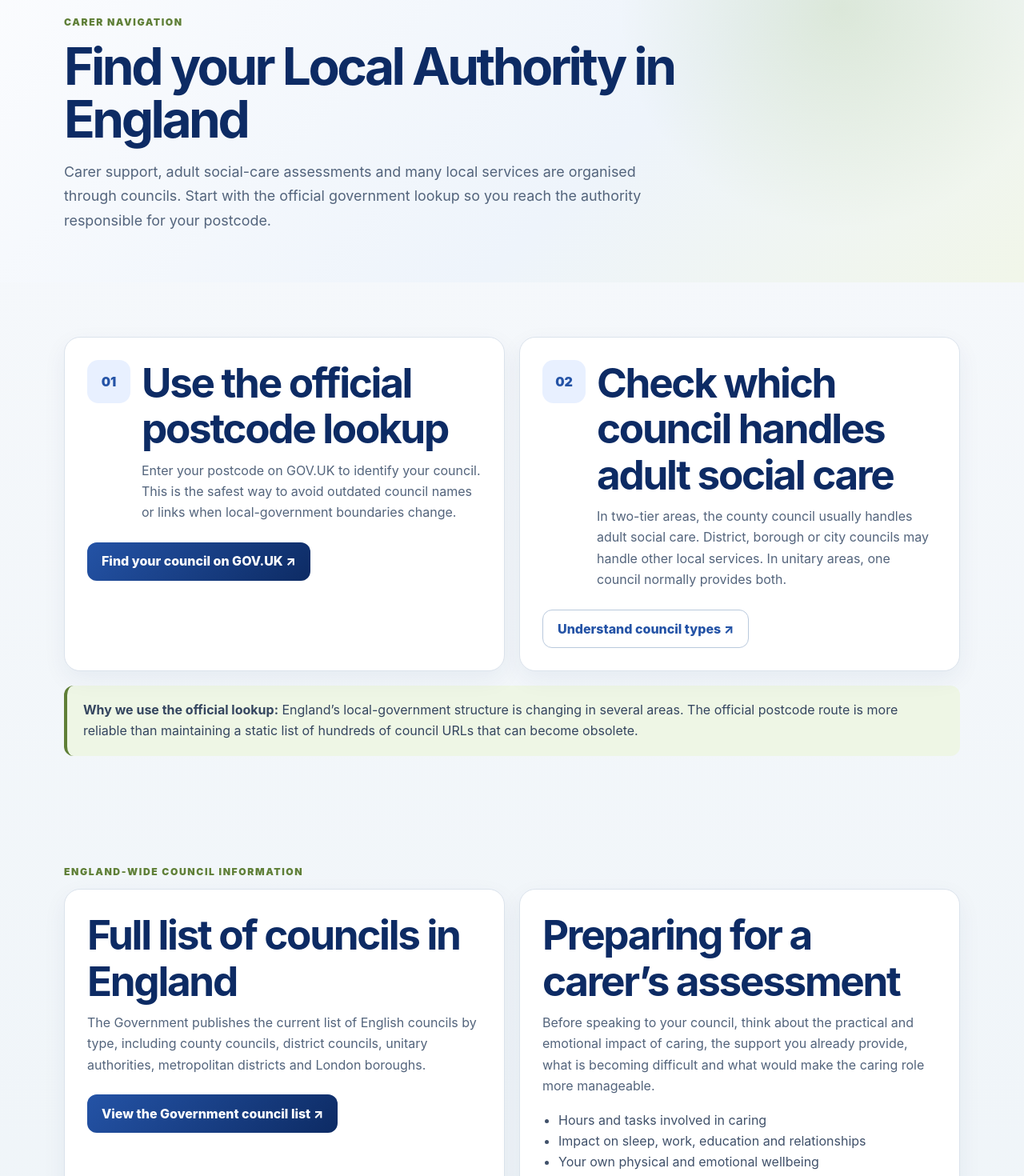
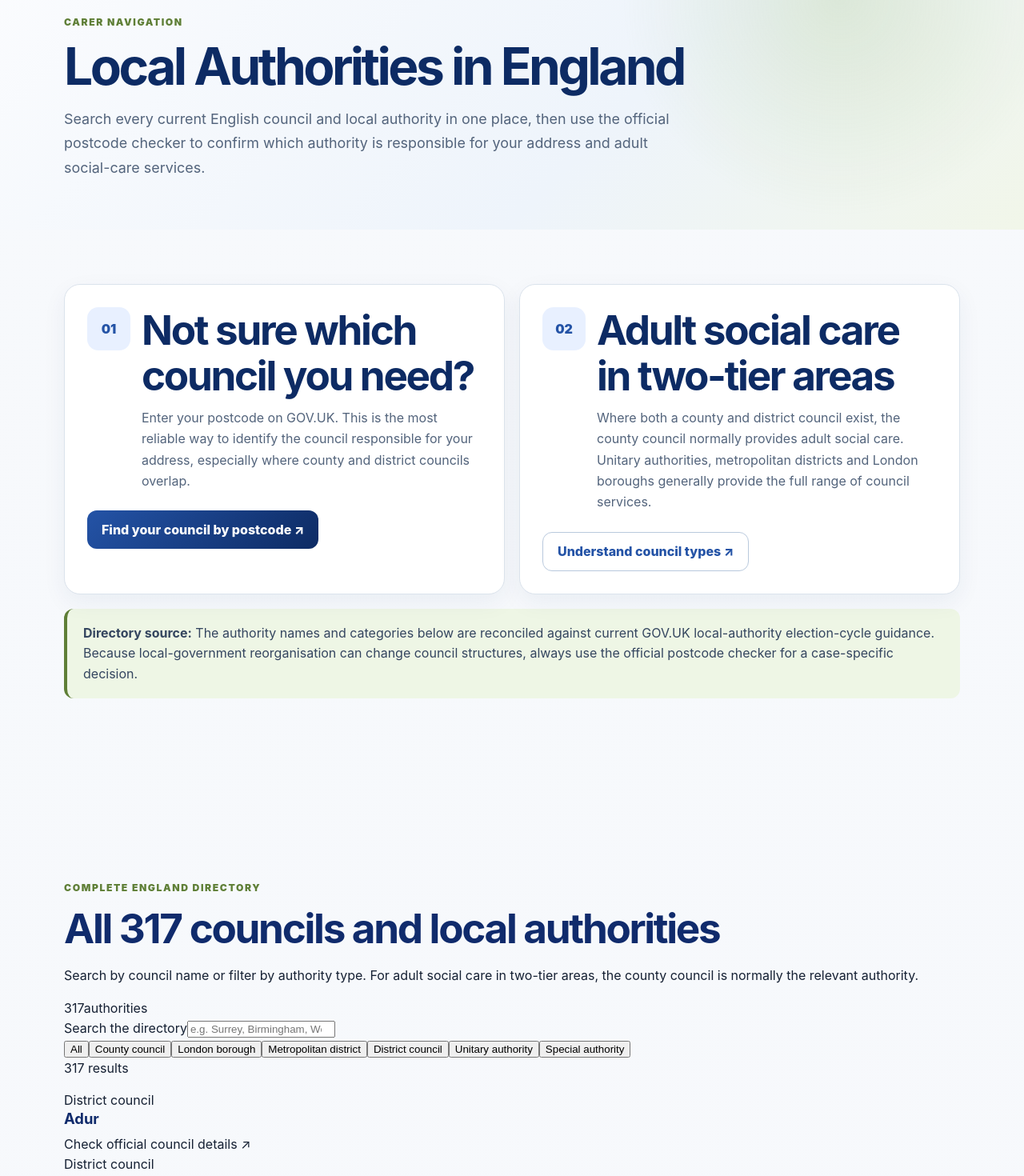
Before and after one commit to DINGZTRADER/caraPath, a Next.js app: page /local-authorities in a window 1280 px wide. Shown: the part 140-1610 px from the top of the page at 80% size. Built offline with nearby package versions, Linux system fonts and the light colour scheme.

Commit message:
Show all England local authorities on Clara Path

```diff
--- a/app/local-authorities/page.tsx
+++ b/app/local-authorities/page.tsx
@@ -1,9 +1,10 @@
 import type { Metadata } from "next";
 import styles from "../public-resources.module.css";
+import { AuthorityDirectory } from "./authority-directory";
 
 export const metadata: Metadata = {
-  title: "Find Your Local Authority in England | The Clara Path",
-  description: "Official starting points for finding the English Local Authority responsible for adult social care and carer support in your area."
+  title: "All Local Authorities in England | The Clara Path",
+  description: "Search all 317 councils and local authorities in England, with official GOV.UK routes for confirming the council responsible for adult social care and carer support."
 };
 
 export default function LocalAuthoritiesPage() {
@@ -23,8 +24,8 @@
       <section className={styles.hero}>
         <div className={styles.container}>
           <p className={styles.eyebrow}>Carer navigation</p>
-          <h1>Find your Local Authority in England</h1>
-          <p className={styles.lede}>Carer support, adult social-care assessments and many local services are organised through councils. Start with the official government lookup so you reach the authority responsible for your postcode.</p>
+          <h1>Local Authorities in England</h1>
+          <p className={styles.lede}>Search every current English council and local authority in one place, then use the official postcode checker to confirm which authority is responsible for your address and adult social-care services.</p>
         </div>
       </section>
 
@@ -32,39 +33,36 @@
         <div className={styles.container}>
           <div className={styles.grid}>
             <article className={styles.card}>
-              <div className={styles.stat}><span className={styles.number}>01</span><div><h2>Use the official postcode lookup</h2><p>Enter your postcode on GOV.UK to identify your council. This is the safest way to avoid outdated council names or links when local-government boundaries change.</p></div></div>
-              <a className={styles.button} href="https://www.gov.uk/find-local-council" target="_blank" rel="noreferrer">Find your council on GOV.UK ↗</a>
+              <div className={styles.stat}><span className={styles.number}>01</span><div><h2>Not sure which council you need?</h2><p>Enter your postcode on GOV.UK. This is the most reliable way to identify the council responsible for your address, especially where county and district councils overlap.</p></div></div>
+              <a className={styles.button} href="https://www.gov.uk/find-local-council" target="_blank" rel="noreferrer">Find your council by postcode ↗</a>
             </article>
-
             <article className={styles.card}>
-              <div className={styles.stat}><span className={styles.number}>02</span><div><h2>Check which council handles adult social care</h2><p>In two-tier areas, the county council usually handles adult social care. District, borough or city councils may handle other local services. In unitary areas, one council normally provides both.</p></div></div>
+              <div className={styles.stat}><span className={styles.number}>02</span><div><h2>Adult social care in two-tier areas</h2><p>Where both a county and district council exist, the county council normally provides adult social care. Unitary authorities, metropolitan districts and London boroughs generally provide the full range of council services.</p></div></div>
               <a className={`${styles.button} ${styles.secondary}`} href="https://www.gov.uk/understand-how-your-council-works" target="_blank" rel="noreferrer">Understand council types ↗</a>
             </article>
           </div>
-
-          <div className={styles.notice}><strong>Why we use the official lookup:</strong> England’s local-government structure is changing in several areas. The official postcode route is more reliable than maintaining a static list of hundreds of council URLs that can become obsolete.</div>
+          <div className={styles.notice}><strong>Directory source:</strong> The authority names and categories below are reconciled against current GOV.UK local-authority election-cycle guidance. Because local-government reorganisation can change council structures, always use the official postcode checker for a case-specific decision.</div>
         </div>
       </section>
 
       <section className={styles.section}>
         <div className={styles.container}>
-          <p className={styles.eyebrow}>England-wide council information</p>
+          <AuthorityDirectory />
+        </div>
+      </section>
+
+      <section className={styles.section}>
+        <div className={styles.container}>
           <div className={styles.grid}>
-            <article className={styles.card}>
-              <h2>Full list of councils in England</h2>
-              <p>The Government publishes the current list of English councils by type, including county councils, district councils, unitary authorities, metropolitan districts and London boroughs.</p>
-              <a className={styles.button} href="https://www.gov.uk/government/publications/list-of-councils-in-england-by-type" target="_blank" rel="noreferrer">View the Government council list ↗</a>
-            </article>
             <article className={styles.card}>
               <h2>Preparing for a carer’s assessment</h2>
               <p>Before speaking to your council, think about the practical and emotional impact of caring, the support you already provide, what is becoming difficult and what would make the caring role more manageable.</p>
-              <ul>
-                <li>Hours and tasks involved in caring</li>
-                <li>Impact on sleep, work, education and relationships</li>
-                <li>Your own physical and emotional wellbeing</li>
-                <li>Breaks, respite and time for yourself</li>
-                <li>Questions about equipment, Direct Payments or support</li>
-              </ul>
+              <ul><li>Hours and tasks involved in caring</li><li>Impact on sleep, work, education and relationships</li><li>Your own physical and emotional wellbeing</li><li>Breaks, respite and time for yourself</li><li>Questions about equipment, Direct Payments or support</li></ul>
+            </article>
+            <article className={styles.card}>
+              <h2>Check the Government source</h2>
+              <p>The Government publishes current information about council structures and election cycles. The Clara Path directory is designed to make that information easier to browse, not to replace the official source.</p>
+              <a className={styles.button} href="https://www.gov.uk/government/publications/election-timetable-in-england/election-timetable-in-england" target="_blank" rel="noreferrer">View current GOV.UK authority guidance ↗</a>
             </article>
           </div>
           <div className={styles.notice}>A carer’s assessment does not automatically guarantee a particular service, payment or outcome. Decisions are made by the relevant Local Authority according to current law, eligibility criteria and individual circumstances.</div>
```
